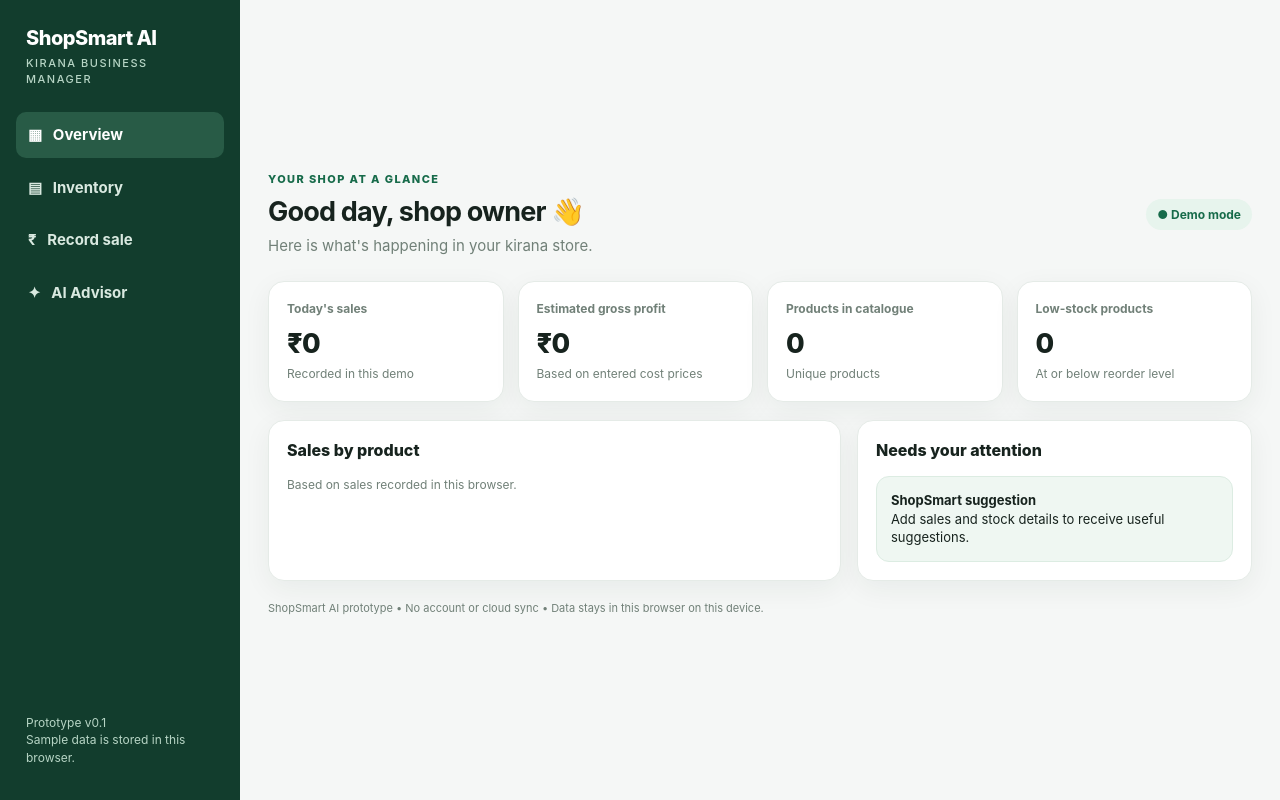
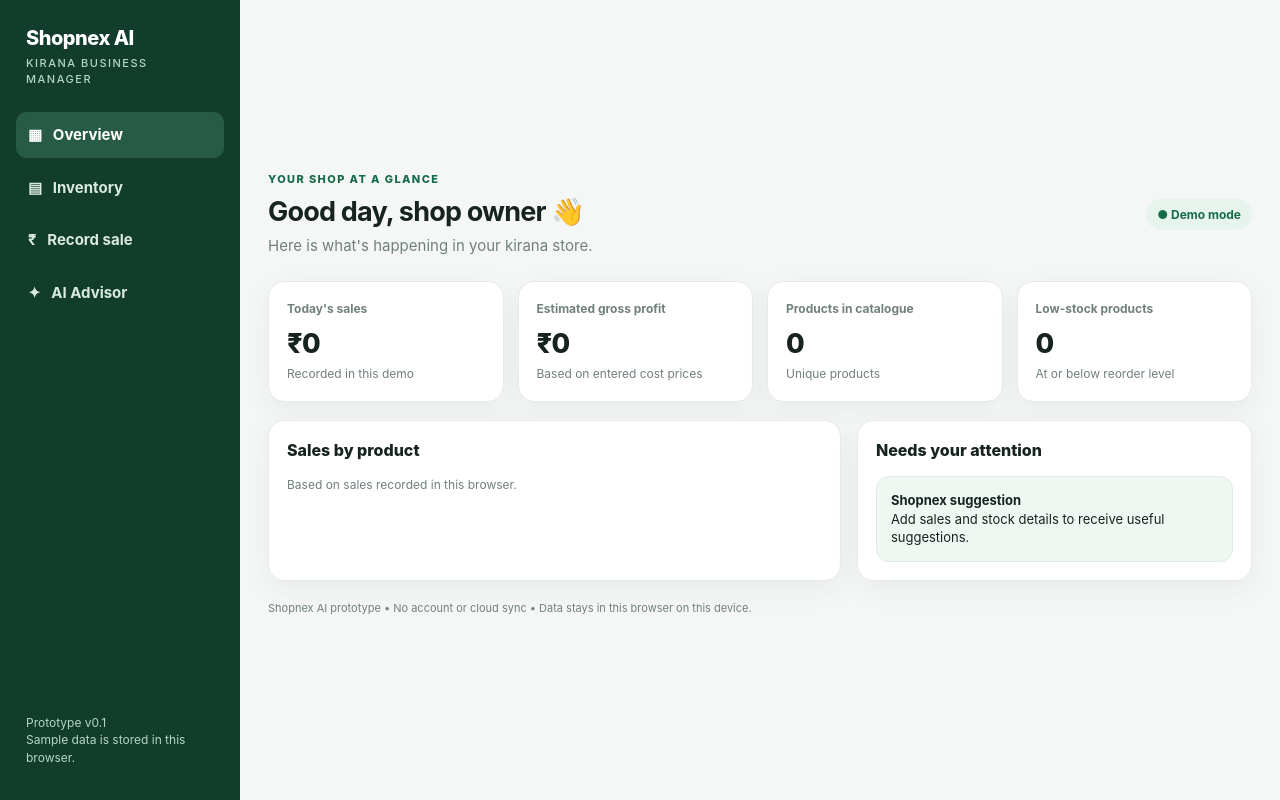
Before and after one commit to prithvirajsawant19-wq/Shopnex-ai, a plain HTML site: page index.html in a window 1280 px wide. Drawn offline with Linux system fonts and the light colour scheme; a script that the page names is missing.

Commit message:
Rename ShopSmart AI to Shopnex AI in index.html
Signed-off-by: prithvirajsawant19-wq <prithvirajsawant19@gmail.com>

```diff
--- a/index.html
+++ b/index.html
@@ -3,13 +3,13 @@
 <head>
 <meta charset="utf-8">
 <meta name="viewport" content="width=device-width, initial-scale=1">
-<title>ShopSmart AI — Kirana Manager</title>
+<title>Shopnex AI — Kirana Manager</title>
 <link rel="stylesheet" href="style.css">
 </head>
 <body>
 <div class="app">
 <aside class="side">
-  <div class="brand">ShopSmart AI<small>KIRANA BUSINESS MANAGER</small></div>
+  <div class="brand">Shopnex AI<small>KIRANA BUSINESS MANAGER</small></div>
   <nav class="nav">
     <button class="active" data-page="dashboard">▦ &nbsp; Overview</button>
     <button data-page="inventory">▤ &nbsp; Inventory</button>
@@ -33,7 +33,7 @@
     </div>
     <div class="layout">
       <div class="card"><h2 class="section-title">Sales by product</h2><div id="salesBars"></div><div class="hint">Based on sales recorded in this browser.</div></div>
-      <div class="card"><h2 class="section-title">Needs your attention</h2><div id="alerts"></div><div class="insight"><strong>ShopSmart suggestion</strong><br><span id="dashboardInsight">Add sales and stock details to receive useful suggestions.</span></div></div>
+      <div class="card"><h2 class="section-title">Needs your attention</h2><div id="alerts"></div><div class="insight"><strong>Shopnex suggestion</strong><br><span id="dashboardInsight">Add sales and stock details to receive useful suggestions.</span></div></div>
     </div>
   </section>
 
@@ -83,7 +83,7 @@
     </div>
     <p class="foot">Important: Suggestions are indicative and based only on information entered into this prototype. Verify stock and financial decisions before acting.</p>
   </section>
-  <p class="foot">ShopSmart AI prototype • No account or cloud sync • Data stays in this browser on this device.</p>
+  <p class="foot">Shopnex AI prototype • No account or cloud sync • Data stays in this browser on this device.</p>
 </main>
 </div>
 <script src="script.js"></script>
```
